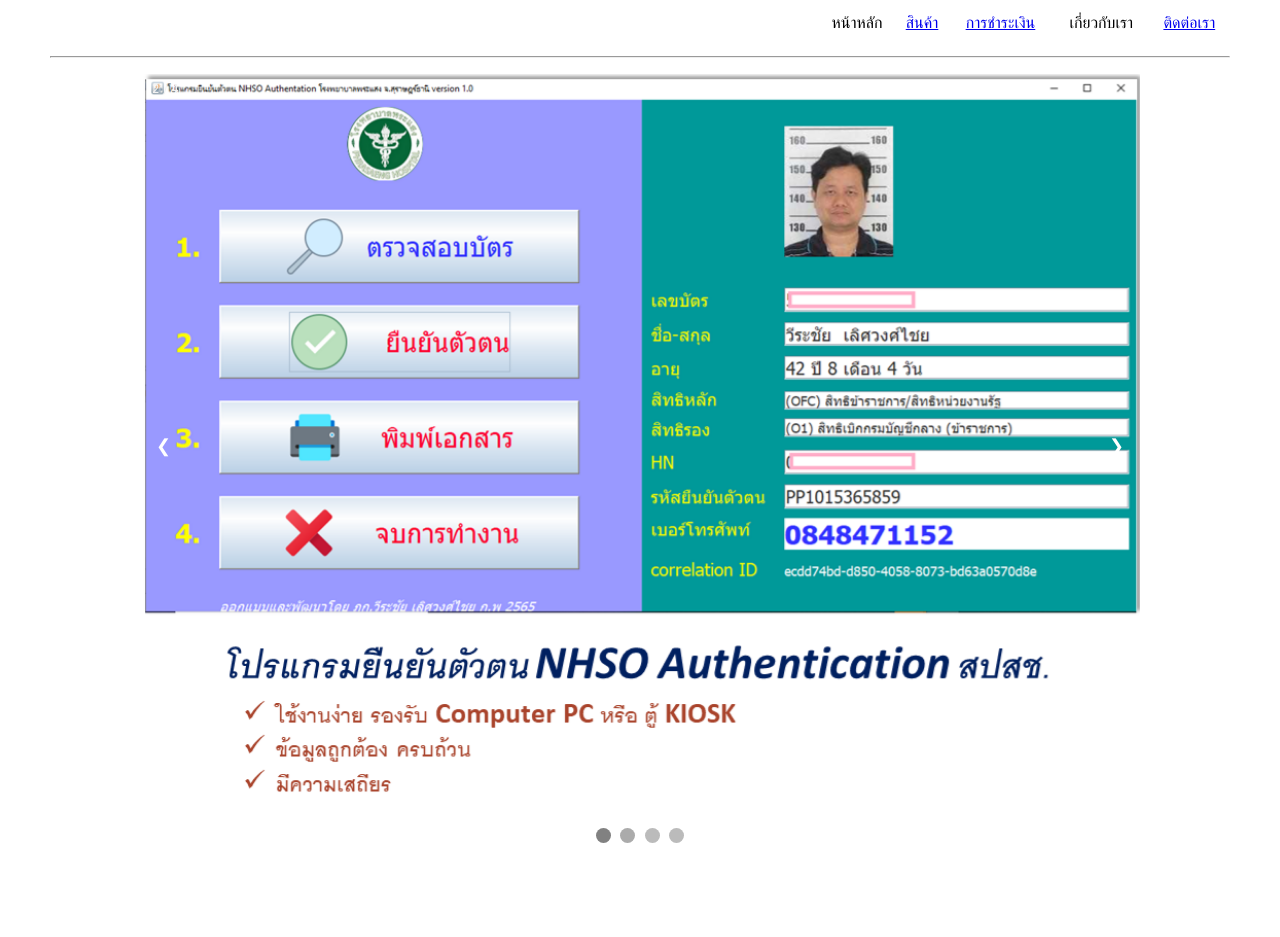
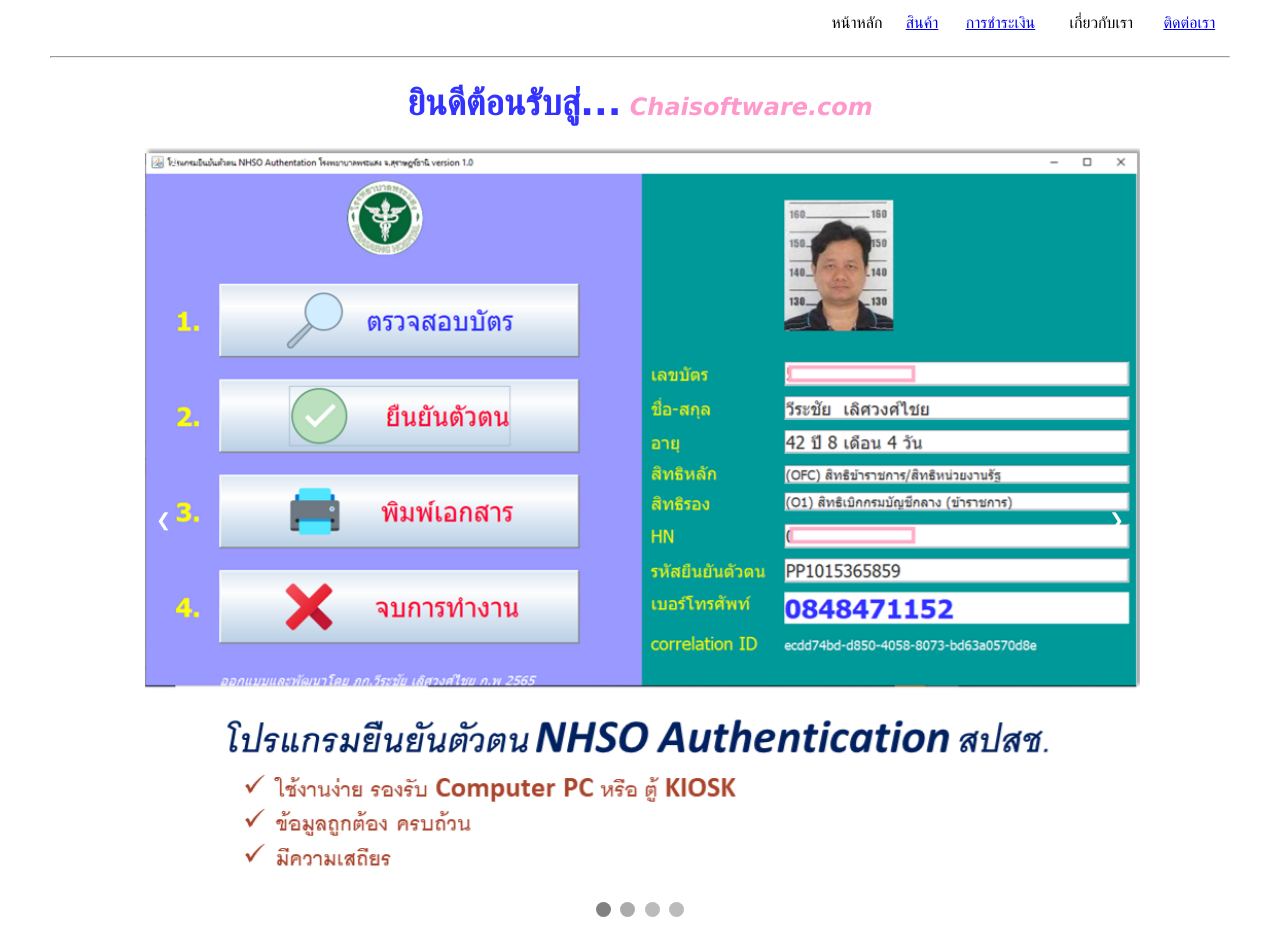
Before and after one commit to vchai079/chaisoftware-website, a plain HTML site: page index.html in a window 1280 px wide. Before the commit the page ends 863 px from the top, so only its background shows below. Drawn offline with Linux system fonts and the light colour scheme.

Commit message:
edit page

```diff
--- a/index.html
+++ b/index.html
@@ -79,7 +79,19 @@
       .active, .dot:hover {
          background-color: #717171;
       }
-   </style>
+   .style1 {
+	font-size: 24px;
+	font-weight: bold;
+}
+.style2 {
+	color: #FF99CC;
+	font-style: italic;
+}
+.style3 {
+	font-size: 36px;
+	color: #3333FF;
+}
+</style>
 </head>
 
 <body>
@@ -95,10 +107,7 @@
 <br>
 &nbsp;
 <hr width=100%>
-<p>
-
-
-
+<p align="center" class="style1"><span class="style3">ยินดีต้อนรับสู่...</span> <span class="style2">Chaisoftware.com </span>
 <div class="slideshow-container">
       <div class="mySlides fade">
          <div class="numbertext">1 / 4</div>
```
Also changed, not shown: pages/product.html (+5 -5 lines), media/authen2.png, media/authen_web1_blank.png, media/work_web.png, media/work_web_blank.png, 3 other files.
